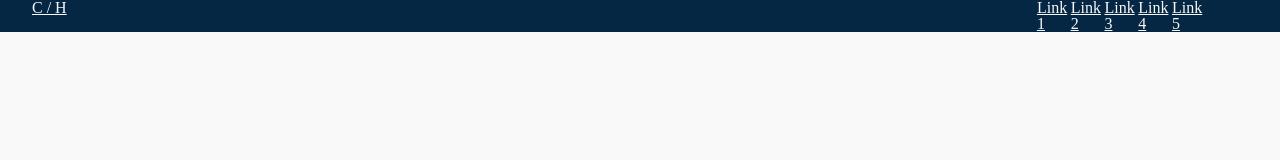
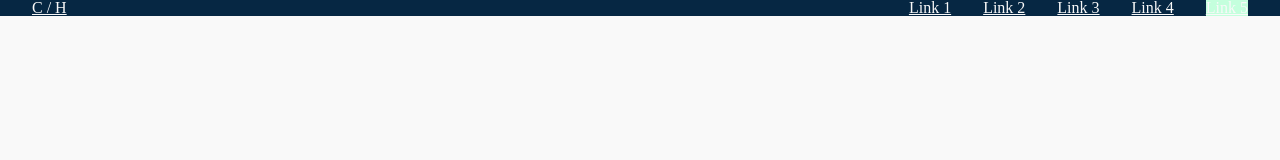
Before and after one commit to ChandlerHartigan17/my-website, a plain HTML site: page index.html in a window 1280 px wide. Drawn offline with Linux system fonts and the light colour scheme.

Commit message:
Button styles

```diff
--- a/assets/global.css
+++ b/assets/global.css
@@ -72,7 +72,7 @@ h6 {
   color: var(--white);
 }
 .background-color-supporting {
-  background-color: #C4FFDD;
+  background-color: var(--supporting);
   color: var(--white);
 }
 .background-color-white {
@@ -80,6 +80,11 @@ h6 {
   color: var(--primary);
 }
 /* End Colors */
+
+/* Buttons */
+.button {
+  background-color: var(--supporting);
+}
 
 /* Navigation */
 .nav-contianer {
@@ -89,5 +94,6 @@ h6 {
 .nav-links-container {
   display: flex;
   justify-content: space-between;
-  width: 80%;
+  gap:  2rem;
 }
+/* End Navigation */
--- a/index.html
+++ b/index.html
@@ -16,11 +16,11 @@
             <a href = "https://chandlerhartigan17.github.io/my-website" class = "brand-image">C / H</a>
             <div>
               <ul class = "nav-links-container">
-                <li><a href = "#" class = "brand-image">Link 1</a></li>
-                <li><a href = "#" class = "brand-image">Link 2</a></li>
-                <li><a href = "#" class = "brand-image">Link 3</a></li>
-                <li><a href = "#" class = "brand-image">Link 4</a></li>
-                <li><a href = "#" class = "brand-image">Link 5</a></li>
+                <li><a href = "#">Link 1</a></li>
+                <li><a href = "#">Link 2</a></li>
+                <li><a href = "#">Link 3</a></li>
+                <li><a href = "#">Link 4</a></li>
+                <li><a href = "#" class = "button">Link 5</a></li>
               </ul>
             </div>
           </div>
```
